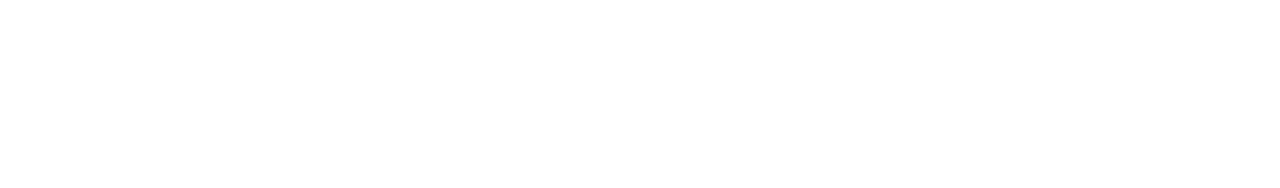
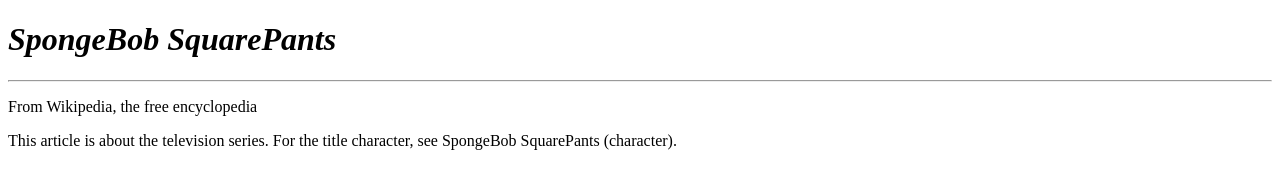
Before and after one commit to Viktoriia1985/wikipedia_hw, a plain HTML site: page index.html in a window 1280 px wide. Drawn offline with Linux system fonts and the light colour scheme.

Commit message:
create stylesheet main.css

```diff
--- a/index.html
+++ b/index.html
@@ -6,5 +6,22 @@
     </head>
     <body>
 
+        <div class="content">
+            <h1 id="firstHeading"><i>SpongeBob SquarePants</i></h1>
+            <hr>
+            <p>
+                From Wikipedia, the free encyclopedia
+            </p>
+            <p>This article is about the television series. For the title character, see SpongeBob SquarePants
+                (character).
+            </p>
+        </div>
+
+        <div id="bodyContent" class="mw-body-content">
+
+
+        </div>
+
+
     </body>
 </html>
```
Also changed, not shown: main.css (added).
